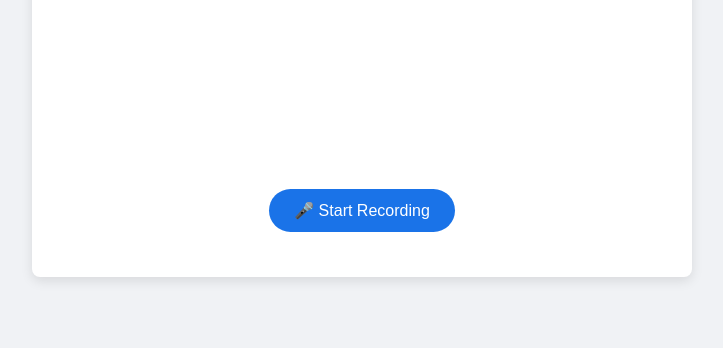
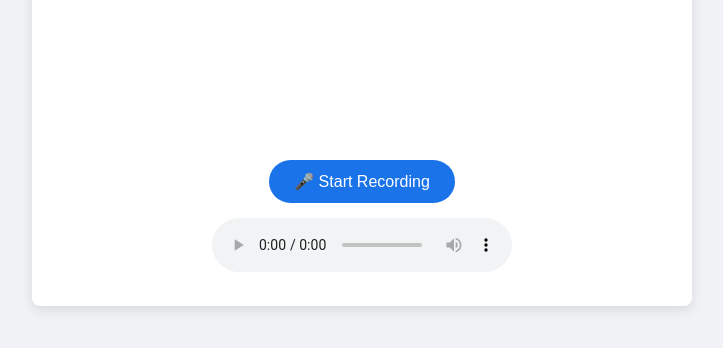
Before and after one commit to stefanus-ai-tech/mandarinLingo, a plain HTML site: page app/templates/index.html in a window 1280 px wide. Shown: the part 316-664 px from the top of the page, without its empty margins (278-1001 px from the left). Drawn offline with Linux system fonts and the light colour scheme.

```diff
--- a/app/templates/index.html
+++ b/app/templates/index.html
@@ -26,7 +26,7 @@
 
       <button id="recordButton">🎤 Start Recording</button>
       <p id="statusMessage"></p>
-      <audio id="aiAudioPlayer" style="display: none"></audio>
+      <audio id="aiAudioPlayer" controls></audio>
     </div>
 
     <script src="/static/js/script.js"></script>
```
Also changed, not shown: 1 other file.
